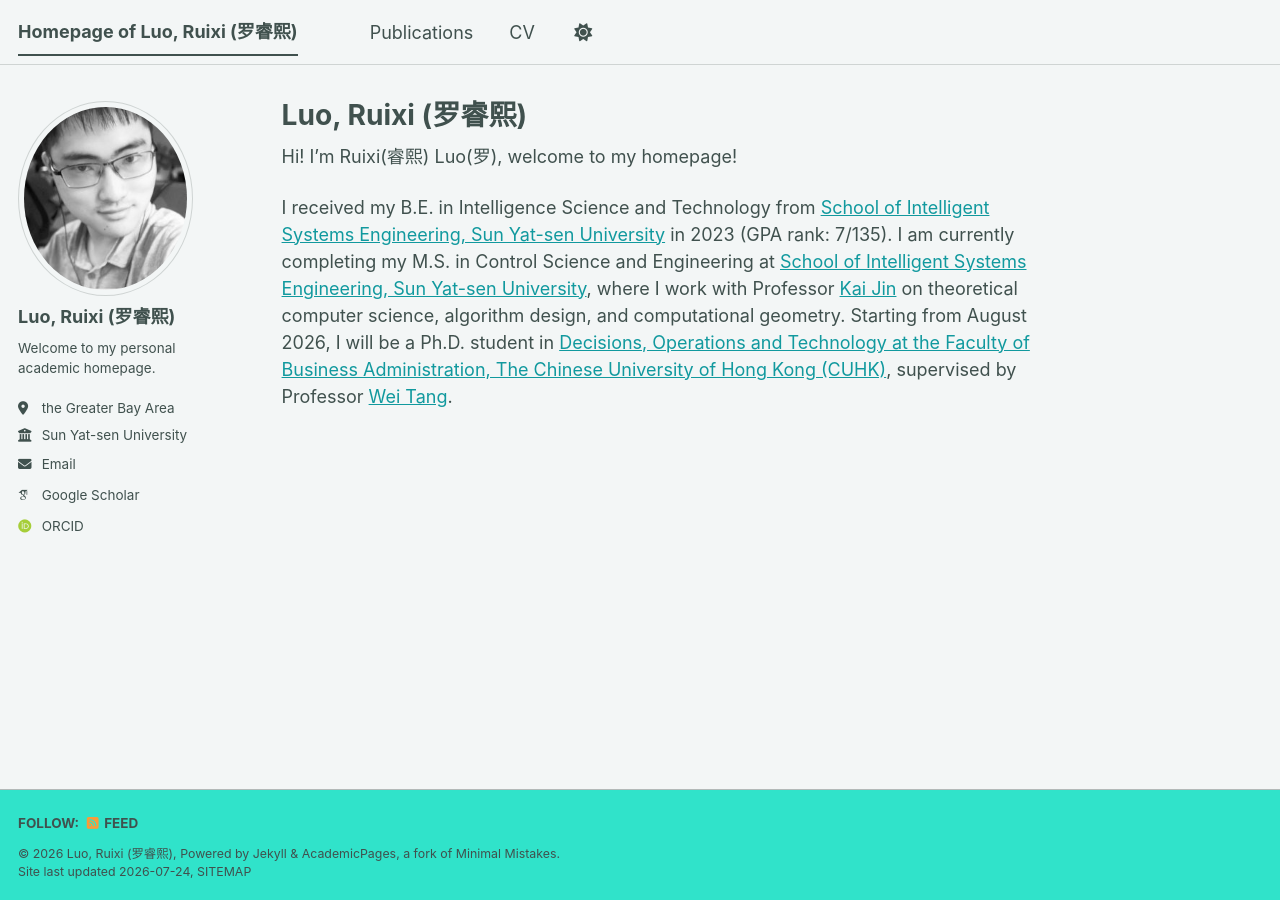
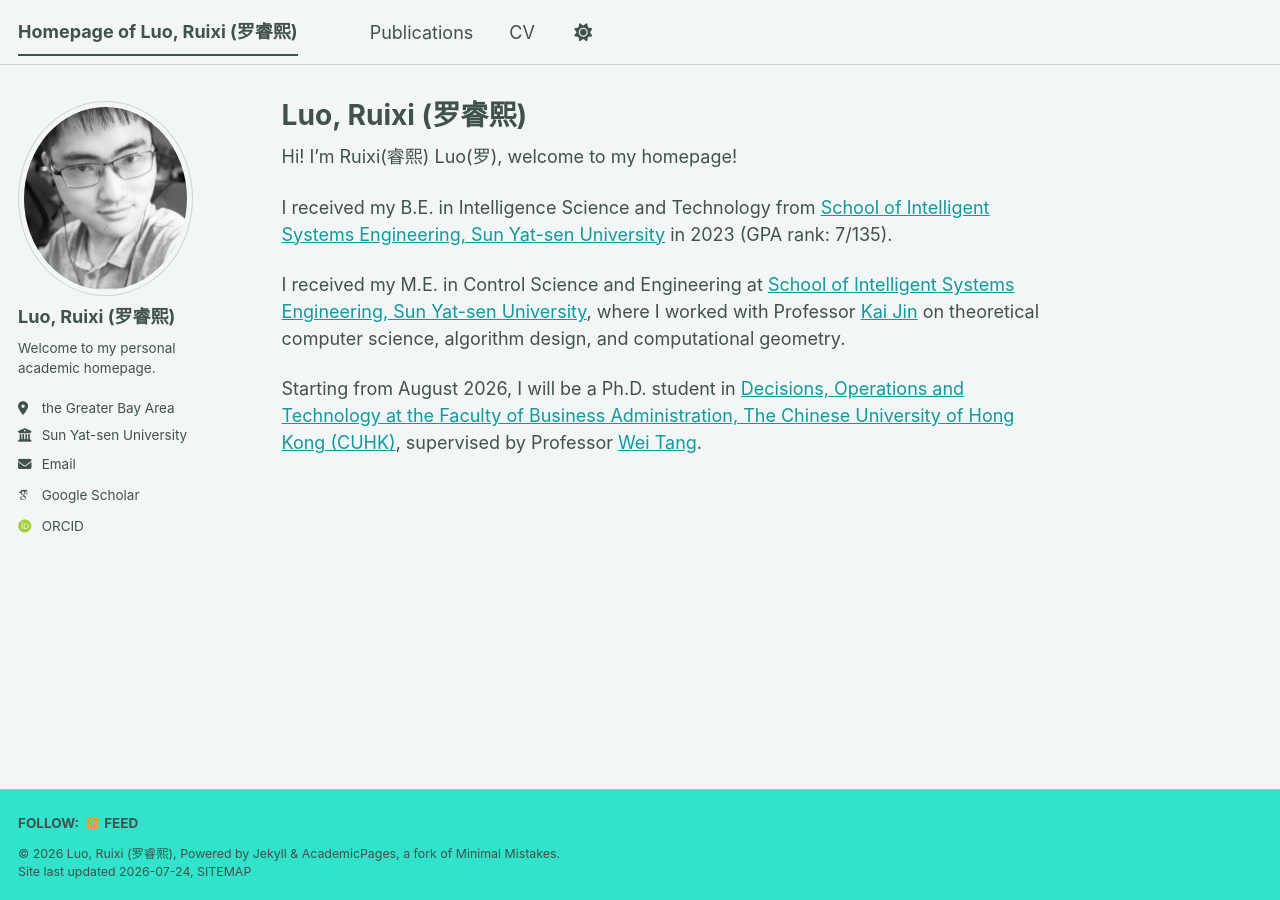
Before and after one commit to Ruixi-Luo/Ruixi-Luo.github.io, a Jekyll site: the page built from _pages/about.md, in a window 1280 px wide. Built offline with Jekyll 4.4.1, drawn with Linux system fonts in a browser that asks for light colours; some web fonts are replaced; a script bundle is joined from its source files by our own code; library files that are not in the unit come from our copies.

Commit message:
Update about.md

```diff
--- a/_pages/about.md
+++ b/_pages/about.md
@@ -8,4 +8,8 @@ redirect_from:
 ---
 Hi! I’m Ruixi(睿熙) Luo(罗), welcome to my homepage!
 
-I received my B.E. in Intelligence Science and Technology from [School of Intelligent Systems Engineering, Sun Yat-sen University](https://ise.sysu.edu.cn/) in 2023 (GPA rank: 7/135). I am currently completing my M.S. in Control Science and Engineering at [School of Intelligent Systems Engineering, Sun Yat-sen University](https://ise.sysu.edu.cn/), where I work with Professor [Kai Jin](https://cscjjk.github.io) on theoretical computer science, algorithm design, and computational geometry. Starting from August 2026, I will be a Ph.D. student in [Decisions, Operations and Technology at the Faculty of Business Administration, The Chinese University of Hong Kong (CUHK)](https://www.bschool.cuhk.edu.hk/departments/decisions-operations-and-technology/), supervised by Professor [Wei Tang](https://wtang.org/).
+I received my B.E. in Intelligence Science and Technology from [School of Intelligent Systems Engineering, Sun Yat-sen University](https://ise.sysu.edu.cn/) in 2023 (GPA rank: 7/135).
+
+I received my M.E. in Control Science and Engineering at [School of Intelligent Systems Engineering, Sun Yat-sen University](https://ise.sysu.edu.cn/), where I worked with Professor [Kai Jin](https://cscjjk.github.io) on theoretical computer science, algorithm design, and computational geometry.
+
+Starting from August 2026, I will be a Ph.D. student in [Decisions, Operations and Technology at the Faculty of Business Administration, The Chinese University of Hong Kong (CUHK)](https://www.bschool.cuhk.edu.hk/departments/decisions-operations-and-technology/), supervised by Professor [Wei Tang](https://wtang.org/).
```
